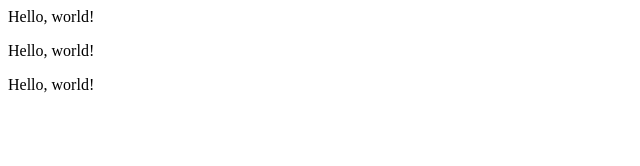
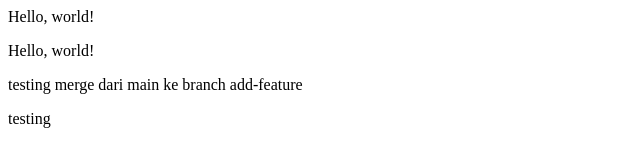
Before and after one commit to modalNgetik/Testing-Git, a plain HTML site: page add-file.html in a window 1280 px wide. Shown: the whole page, without its empty margins (0-640 px from the left). Drawn offline with Linux system fonts and the light colour scheme.

Commit message:
menambahkan paragraf di file add-file.html

```diff
--- a/add-file.html
+++ b/add-file.html
@@ -1,5 +1,6 @@
 <html>
   <p>Hello, world!</p>
   <p>Hello, world!</p>
-  <p>Hello, world!</p>
+  <p>testing merge dari main ke branch add-feature</p>
+  <p>testing</p>
 </html>
```
